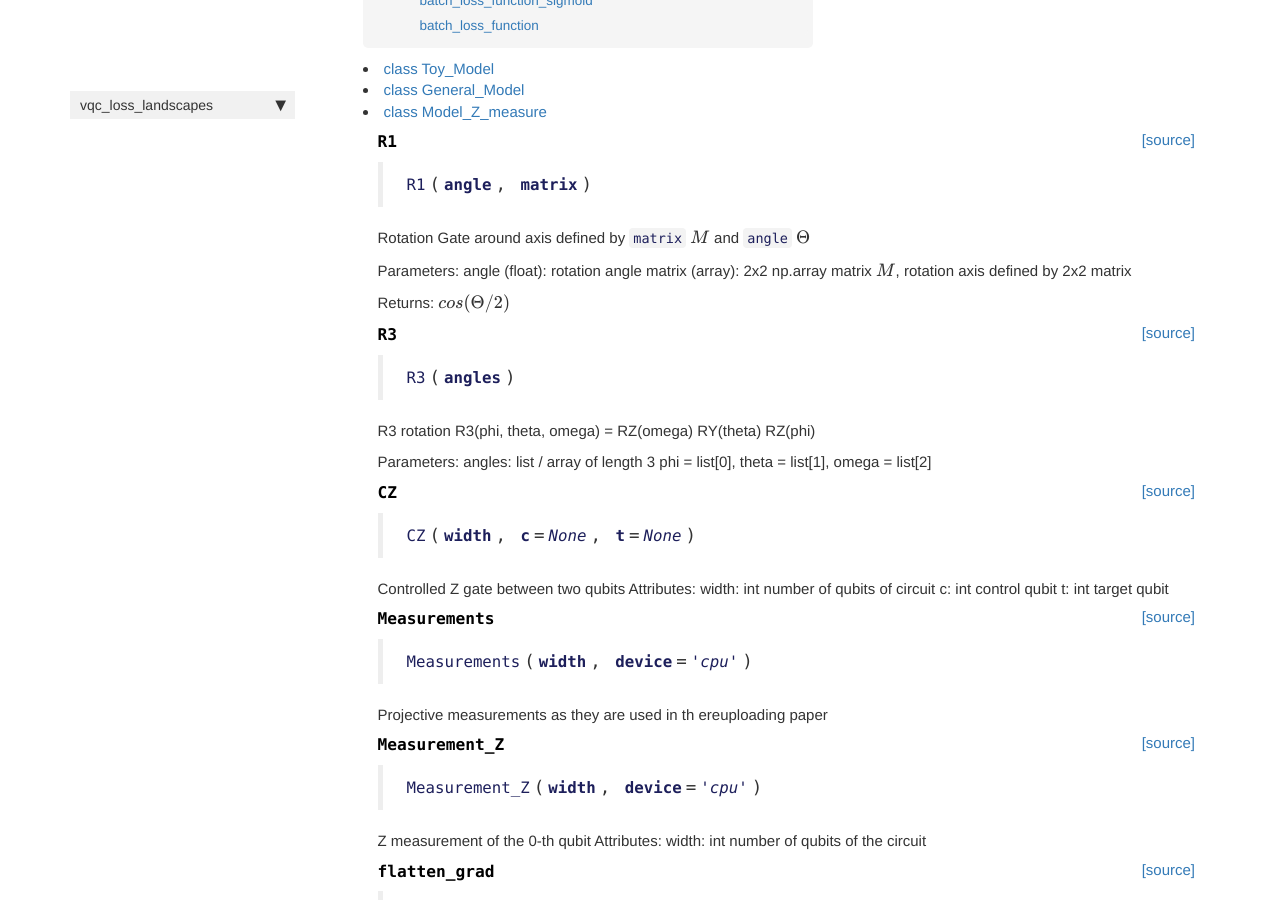
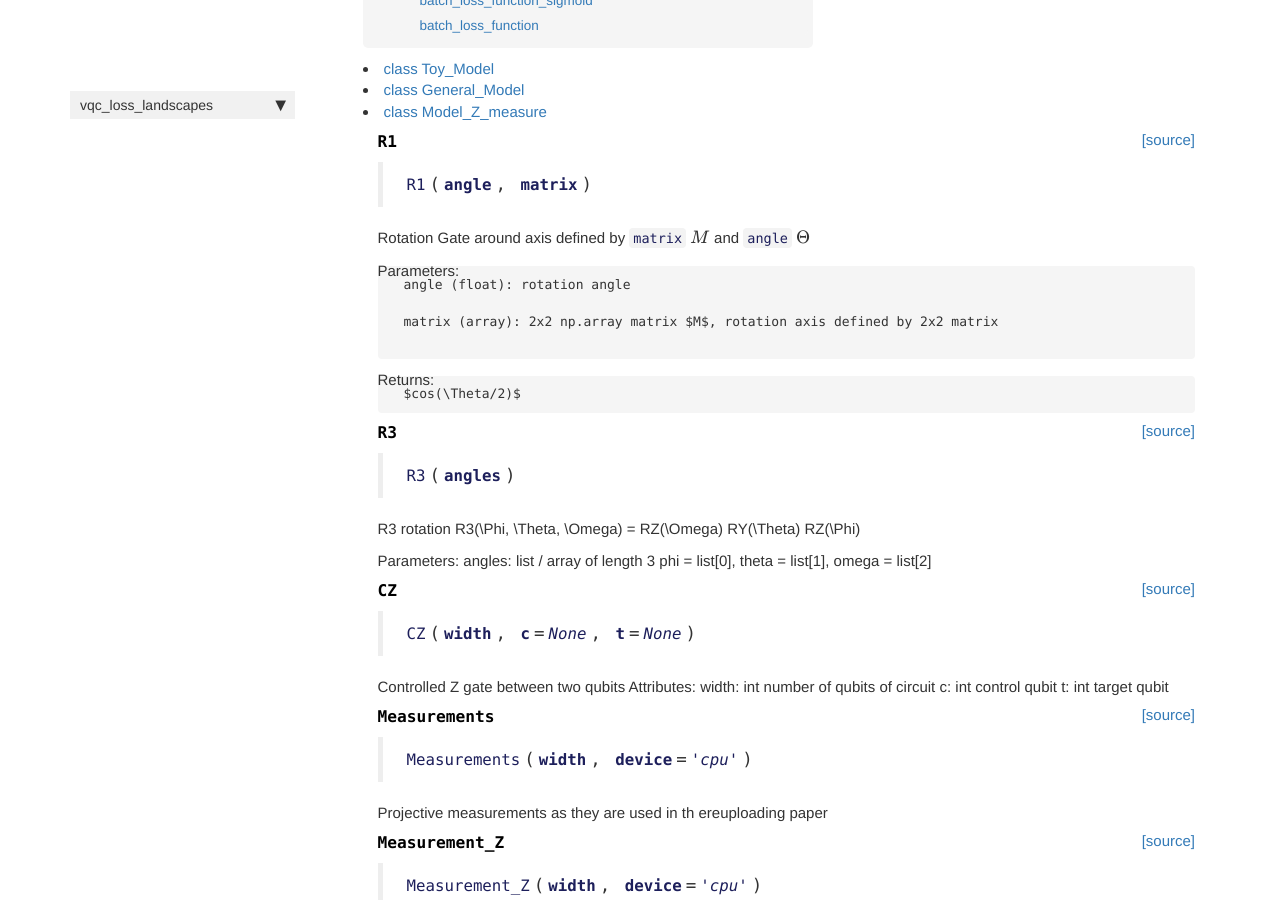
Before and after one commit to PatrickHuembeli/vqc_loss_landscapes, a Jekyll site: the page built from docs/torchcirq.html, in a window 1280 px wide and 900 px high, scrolled down 520 px. Built offline with Jekyll 4.4.1, drawn with Linux system fonts in a browser that asks for light colours; nearby versions of some CDN libraries; comment, search, counter and statistics services are not loaded.

```diff
--- a/docs/torchcirq.html
+++ b/docs/torchcirq.html
@@ -62,11 +62,16 @@ sidebar: home_sidebar
 <h4 id="R1" class="doc_header"><code>R1</code><a href="https://github.com/PatrickHuembeli/vqc_loss_landscapes/tree/master/vqc_loss_landscapes/torchcirq.py#L34" class="source_link" style="float:right">[source]</a></h4><blockquote><p><code>R1</code>(<strong><code>angle</code></strong>, <strong><code>matrix</code></strong>)</p>
 </blockquote>
 <p>Rotation Gate around axis defined by <code>matrix</code> $M$ and <code>angle</code> $\Theta$</p>
-<p>Parameters:
-    angle (float): rotation angle
-    matrix (array): 2x2 np.array matrix $M$, rotation axis defined by 2x2 matrix</p>
-<p>Returns:
-    $cos(\Theta/2)$</p>
+<p>Parameters:</p>
+
+<pre><code>angle (float): rotation angle
+
+matrix (array): 2x2 np.array matrix $M$, rotation axis defined by 2x2 matrix
+
+</code></pre>
+<p>Returns:</p>
+
+<pre><code>$cos(\Theta/2)$</code></pre>
 
 </div>
 
@@ -89,9 +94,9 @@ sidebar: home_sidebar
 
 
 <div class="output_markdown rendered_html output_subarea ">
-<h4 id="R3" class="doc_header"><code>R3</code><a href="https://github.com/PatrickHuembeli/vqc_loss_landscapes/tree/master/vqc_loss_landscapes/torchcirq.py#L47" class="source_link" style="float:right">[source]</a></h4><blockquote><p><code>R3</code>(<strong><code>angles</code></strong>)</p>
+<h4 id="R3" class="doc_header"><code>R3</code><a href="https://github.com/PatrickHuembeli/vqc_loss_landscapes/tree/master/vqc_loss_landscapes/torchcirq.py#L50" class="source_link" style="float:right">[source]</a></h4><blockquote><p><code>R3</code>(<strong><code>angles</code></strong>)</p>
 </blockquote>
-<p>R3 rotation R3(phi, theta, omega) = RZ(omega) RY(theta) RZ(phi)</p>
+<p>R3 rotation R3(\Phi, \Theta, \Omega) = RZ(\Omega) RY(\Theta) RZ(\Phi)</p>
 <p>Parameters:
     angles: list / array of length 3
     phi = list[0], theta = list[1], omega = list[2]</p>
@@ -117,7 +122,7 @@ sidebar: home_sidebar
 
 
 <div class="output_markdown rendered_html output_subarea ">
-<h4 id="CZ" class="doc_header"><code>CZ</code><a href="https://github.com/PatrickHuembeli/vqc_loss_landscapes/tree/master/vqc_loss_landscapes/torchcirq.py#L57" class="source_link" style="float:right">[source]</a></h4><blockquote><p><code>CZ</code>(<strong><code>width</code></strong>, <strong><code>c</code></strong>=<em><code>None</code></em>, <strong><code>t</code></strong>=<em><code>None</code></em>)</p>
+<h4 id="CZ" class="doc_header"><code>CZ</code><a href="https://github.com/PatrickHuembeli/vqc_loss_landscapes/tree/master/vqc_loss_landscapes/torchcirq.py#L60" class="source_link" style="float:right">[source]</a></h4><blockquote><p><code>CZ</code>(<strong><code>width</code></strong>, <strong><code>c</code></strong>=<em><code>None</code></em>, <strong><code>t</code></strong>=<em><code>None</code></em>)</p>
 </blockquote>
 <p>Controlled Z gate between two qubits
 Attributes:
@@ -149,7 +154,7 @@ t: int
 
 
 <div class="output_markdown rendered_html output_subarea ">
-<h4 id="Measurements" class="doc_header"><code>Measurements</code><a href="https://github.com/PatrickHuembeli/vqc_loss_landscapes/tree/master/vqc_loss_landscapes/torchcirq.py#L71" class="source_link" style="float:right">[source]</a></h4><blockquote><p><code>Measurements</code>(<strong><code>width</code></strong>, <strong><code>device</code></strong>=<em><code>'cpu'</code></em>)</p>
+<h4 id="Measurements" class="doc_header"><code>Measurements</code><a href="https://github.com/PatrickHuembeli/vqc_loss_landscapes/tree/master/vqc_loss_landscapes/torchcirq.py#L74" class="source_link" style="float:right">[source]</a></h4><blockquote><p><code>Measurements</code>(<strong><code>width</code></strong>, <strong><code>device</code></strong>=<em><code>'cpu'</code></em>)</p>
 </blockquote>
 <p>Projective measurements as they are used in th ereuploading paper</p>
 
@@ -174,7 +179,7 @@ t: int
 
 
 <div class="output_markdown rendered_html output_subarea ">
-<h4 id="Measurement_Z" class="doc_header"><code>Measurement_Z</code><a href="https://github.com/PatrickHuembeli/vqc_loss_landscapes/tree/master/vqc_loss_landscapes/torchcirq.py#L81" class="source_link" style="float:right">[source]</a></h4><blockquote><p><code>Measurement_Z</code>(<strong><code>width</code></strong>, <strong><code>device</code></strong>=<em><code>'cpu'</code></em>)</p>
+<h4 id="Measurement_Z" class="doc_header"><code>Measurement_Z</code><a href="https://github.com/PatrickHuembeli/vqc_loss_landscapes/tree/master/vqc_loss_landscapes/torchcirq.py#L84" class="source_link" style="float:right">[source]</a></h4><blockquote><p><code>Measurement_Z</code>(<strong><code>width</code></strong>, <strong><code>device</code></strong>=<em><code>'cpu'</code></em>)</p>
 </blockquote>
 <p>Z measurement of the 0-th qubit
 Attributes:
@@ -202,7 +207,7 @@ width: int
 
 
 <div class="output_markdown rendered_html output_subarea ">
-<h4 id="flatten_grad" class="doc_header"><code>flatten_grad</code><a href="https://github.com/PatrickHuembeli/vqc_loss_landscapes/tree/master/vqc_loss_landscapes/torchcirq.py#L99" class="source_link" style="float:right">[source]</a></h4><blockquote><p><code>flatten_grad</code>(<strong><code>grad</code></strong>)</p>
+<h4 id="flatten_grad" class="doc_header"><code>flatten_grad</code><a href="https://github.com/PatrickHuembeli/vqc_loss_landscapes/tree/master/vqc_loss_landscapes/torchcirq.py#L102" class="source_link" style="float:right">[source]</a></h4><blockquote><p><code>flatten_grad</code>(<strong><code>grad</code></strong>)</p>
 </blockquote>
 <p>Flattens the gradient tensor to a rank 1 tensor</p>
 <h2 id="Attributes:">Attributes:<a class="anchor-link" href="#Attributes:"> </a></h2><p>grad: torch tensor
@@ -229,7 +234,7 @@ width: int
 
 
 <div class="output_markdown rendered_html output_subarea ">
-<h4 id="find_hessian" class="doc_header"><code>find_hessian</code><a href="https://github.com/PatrickHuembeli/vqc_loss_landscapes/tree/master/vqc_loss_landscapes/torchcirq.py#L113" class="source_link" style="float:right">[source]</a></h4><blockquote><p><code>find_hessian</code>(<strong><code>loss</code></strong>, <strong><code>params</code></strong>, <strong><code>x</code></strong>=<em><code>None</code></em>)</p>
+<h4 id="find_hessian" class="doc_header"><code>find_hessian</code><a href="https://github.com/PatrickHuembeli/vqc_loss_landscapes/tree/master/vqc_loss_landscapes/torchcirq.py#L116" class="source_link" style="float:right">[source]</a></h4><blockquote><p><code>find_hessian</code>(<strong><code>loss</code></strong>, <strong><code>params</code></strong>, <strong><code>x</code></strong>=<em><code>None</code></em>)</p>
 </blockquote>
 <p>calculate the Hessian of a given loss with respect to given parameters.</p>
 <h2 id="Attributes:">Attributes:<a class="anchor-link" href="#Attributes:"> </a></h2><p>loss:
@@ -258,7 +263,7 @@ params:
 
 
 <div class="output_markdown rendered_html output_subarea ">
-<h4 id="find_heigenvalues" class="doc_header"><code>find_heigenvalues</code><a href="https://github.com/PatrickHuembeli/vqc_loss_landscapes/tree/master/vqc_loss_landscapes/torchcirq.py#L143" class="source_link" style="float:right">[source]</a></h4><blockquote><p><code>find_heigenvalues</code>(<strong><code>loss</code></strong>, <strong><code>params</code></strong>)</p>
+<h4 id="find_heigenvalues" class="doc_header"><code>find_heigenvalues</code><a href="https://github.com/PatrickHuembeli/vqc_loss_landscapes/tree/master/vqc_loss_landscapes/torchcirq.py#L146" class="source_link" style="float:right">[source]</a></h4><blockquote><p><code>find_heigenvalues</code>(<strong><code>loss</code></strong>, <strong><code>params</code></strong>)</p>
 </blockquote>
 <p>Find the eigenvalues of the Hessian of a given loss and given parameters.</p>
 
@@ -283,7 +288,7 @@ params:
 
 
 <div class="output_markdown rendered_html output_subarea ">
-<h4 id="loss_function" class="doc_header"><code>loss_function</code><a href="https://github.com/PatrickHuembeli/vqc_loss_landscapes/tree/master/vqc_loss_landscapes/torchcirq.py#L151" class="source_link" style="float:right">[source]</a></h4><blockquote><p><code>loss_function</code>(<strong><code>circ</code></strong>, <strong><code>params</code></strong>, <strong><code>x</code></strong>, <strong><code>init</code></strong>, <strong><code>target</code></strong>)</p>
+<h4 id="loss_function" class="doc_header"><code>loss_function</code><a href="https://github.com/PatrickHuembeli/vqc_loss_landscapes/tree/master/vqc_loss_landscapes/torchcirq.py#L154" class="source_link" style="float:right">[source]</a></h4><blockquote><p><code>loss_function</code>(<strong><code>circ</code></strong>, <strong><code>params</code></strong>, <strong><code>x</code></strong>, <strong><code>init</code></strong>, <strong><code>target</code></strong>)</p>
 </blockquote>
 
 </div>
@@ -307,7 +312,7 @@ params:
 
 
 <div class="output_markdown rendered_html output_subarea ">
-<h4 id="batch_loss_function_sigmoid" class="doc_header"><code>batch_loss_function_sigmoid</code><a href="https://github.com/PatrickHuembeli/vqc_loss_landscapes/tree/master/vqc_loss_landscapes/torchcirq.py#L161" class="source_link" style="float:right">[source]</a></h4><blockquote><p><code>batch_loss_function_sigmoid</code>(<strong><code>circ</code></strong>, <strong><code>params</code></strong>, <strong><code>x_train</code></strong>, <strong><code>y_train</code></strong>, <strong><code>init</code></strong>, <strong><code>measurements</code></strong>=<em><code>None</code></em>)</p>
+<h4 id="batch_loss_function_sigmoid" class="doc_header"><code>batch_loss_function_sigmoid</code><a href="https://github.com/PatrickHuembeli/vqc_loss_landscapes/tree/master/vqc_loss_landscapes/torchcirq.py#L164" class="source_link" style="float:right">[source]</a></h4><blockquote><p><code>batch_loss_function_sigmoid</code>(<strong><code>circ</code></strong>, <strong><code>params</code></strong>, <strong><code>x_train</code></strong>, <strong><code>y_train</code></strong>, <strong><code>init</code></strong>, <strong><code>measurements</code></strong>=<em><code>None</code></em>)</p>
 </blockquote>
 
 </div>
@@ -331,7 +336,7 @@ params:
 
 
 <div class="output_markdown rendered_html output_subarea ">
-<h4 id="batch_loss_function" class="doc_header"><code>batch_loss_function</code><a href="https://github.com/PatrickHuembeli/vqc_loss_landscapes/tree/master/vqc_loss_landscapes/torchcirq.py#L174" class="source_link" style="float:right">[source]</a></h4><blockquote><p><code>batch_loss_function</code>(<strong><code>circ</code></strong>, <strong><code>params</code></strong>, <strong><code>x_train</code></strong>, <strong><code>y_train</code></strong>, <strong><code>init</code></strong>, <strong><code>measurements</code></strong>=<em><code>None</code></em>)</p>
+<h4 id="batch_loss_function" class="doc_header"><code>batch_loss_function</code><a href="https://github.com/PatrickHuembeli/vqc_loss_landscapes/tree/master/vqc_loss_landscapes/torchcirq.py#L177" class="source_link" style="float:right">[source]</a></h4><blockquote><p><code>batch_loss_function</code>(<strong><code>circ</code></strong>, <strong><code>params</code></strong>, <strong><code>x_train</code></strong>, <strong><code>y_train</code></strong>, <strong><code>init</code></strong>, <strong><code>measurements</code></strong>=<em><code>None</code></em>)</p>
 </blockquote>
 
 </div>
@@ -355,7 +360,7 @@ params:
 
 
 <div class="output_markdown rendered_html output_subarea ">
-<h2 id="Toy_Model" class="doc_header"><code>class</code> <code>Toy_Model</code><a href="https://github.com/PatrickHuembeli/vqc_loss_landscapes/tree/master/vqc_loss_landscapes/torchcirq.py#L187" class="source_link" style="float:right">[source]</a></h2><blockquote><p><code>Toy_Model</code>(<strong><code>params</code></strong>, <strong><code>width</code></strong>=<em><code>2</code></em>, <strong><code>layers</code></strong>=<em><code>2</code></em>, <strong><code>device</code></strong>=<em><code>'cpu'</code></em>)</p>
+<h2 id="Toy_Model" class="doc_header"><code>class</code> <code>Toy_Model</code><a href="https://github.com/PatrickHuembeli/vqc_loss_landscapes/tree/master/vqc_loss_landscapes/torchcirq.py#L190" class="source_link" style="float:right">[source]</a></h2><blockquote><p><code>Toy_Model</code>(<strong><code>params</code></strong>, <strong><code>width</code></strong>=<em><code>2</code></em>, <strong><code>layers</code></strong>=<em><code>2</code></em>, <strong><code>device</code></strong>=<em><code>'cpu'</code></em>)</p>
 </blockquote>
 <p>Toy model for state rotation</p>
 
@@ -380,7 +385,7 @@ params:
 
 
 <div class="output_markdown rendered_html output_subarea ">
-<h2 id="General_Model" class="doc_header"><code>class</code> <code>General_Model</code><a href="https://github.com/PatrickHuembeli/vqc_loss_landscapes/tree/master/vqc_loss_landscapes/torchcirq.py#L217" class="source_link" style="float:right">[source]</a></h2><blockquote><p><code>General_Model</code>(<strong><code>params</code></strong>, <strong><code>width</code></strong>=<em><code>2</code></em>, <strong><code>layers</code></strong>=<em><code>2</code></em>, <strong><code>device</code></strong>=<em><code>'cpu'</code></em>)</p>
+<h2 id="General_Model" class="doc_header"><code>class</code> <code>General_Model</code><a href="https://github.com/PatrickHuembeli/vqc_loss_landscapes/tree/master/vqc_loss_landscapes/torchcirq.py#L220" class="source_link" style="float:right">[source]</a></h2><blockquote><p><code>General_Model</code>(<strong><code>params</code></strong>, <strong><code>width</code></strong>=<em><code>2</code></em>, <strong><code>layers</code></strong>=<em><code>2</code></em>, <strong><code>device</code></strong>=<em><code>'cpu'</code></em>)</p>
 </blockquote>
 <p>General Model for state rotation</p>
 
@@ -405,7 +410,7 @@ params:
 
 
 <div class="output_markdown rendered_html output_subarea ">
-<h2 id="Model_Z_measure" class="doc_header"><code>class</code> <code>Model_Z_measure</code><a href="https://github.com/PatrickHuembeli/vqc_loss_landscapes/tree/master/vqc_loss_landscapes/torchcirq.py#L254" class="source_link" style="float:right">[source]</a></h2><blockquote><p><code>Model_Z_measure</code>(<strong><code>params</code></strong>, <strong><code>width</code></strong>=<em><code>2</code></em>, <strong><code>layers</code></strong>=<em><code>2</code></em>, <strong><code>device</code></strong>=<em><code>'cpu'</code></em>)</p>
+<h2 id="Model_Z_measure" class="doc_header"><code>class</code> <code>Model_Z_measure</code><a href="https://github.com/PatrickHuembeli/vqc_loss_landscapes/tree/master/vqc_loss_landscapes/torchcirq.py#L257" class="source_link" style="float:right">[source]</a></h2><blockquote><p><code>Model_Z_measure</code>(<strong><code>params</code></strong>, <strong><code>width</code></strong>=<em><code>2</code></em>, <strong><code>layers</code></strong>=<em><code>2</code></em>, <strong><code>device</code></strong>=<em><code>'cpu'</code></em>)</p>
 </blockquote>
 <p>Data Reuploading circuit</p>
 
--- a/vqc_loss_landscapes/torchcirq.py
+++ b/vqc_loss_landscapes/torchcirq.py
@@ -36,17 +36,20 @@ def R1(angle, matrix):
     Rotation Gate around axis defined by `matrix` $M$ and `angle` $\Theta$
 
     Parameters:
+
         angle (float): rotation angle
+
         matrix (array): 2x2 np.array matrix $M$, rotation axis defined by 2x2 matrix
 
     Returns:
+
         $cos(\Theta/2)$
     """
     return torch.cos(angle/2).to(device)*unity.to(device) + torch.sin(angle/2).to(device)*make_complex(matrix*1j).to(device)
 
 def R3(angles):
     """
-    R3 rotation R3(phi, theta, omega) = RZ(omega) RY(theta) RZ(phi)
+    R3 rotation R3(\Phi, \Theta, \Omega) = RZ(\Omega) RY(\Theta) RZ(\Phi)
 
     Parameters:
         angles: list / array of length 3
```
